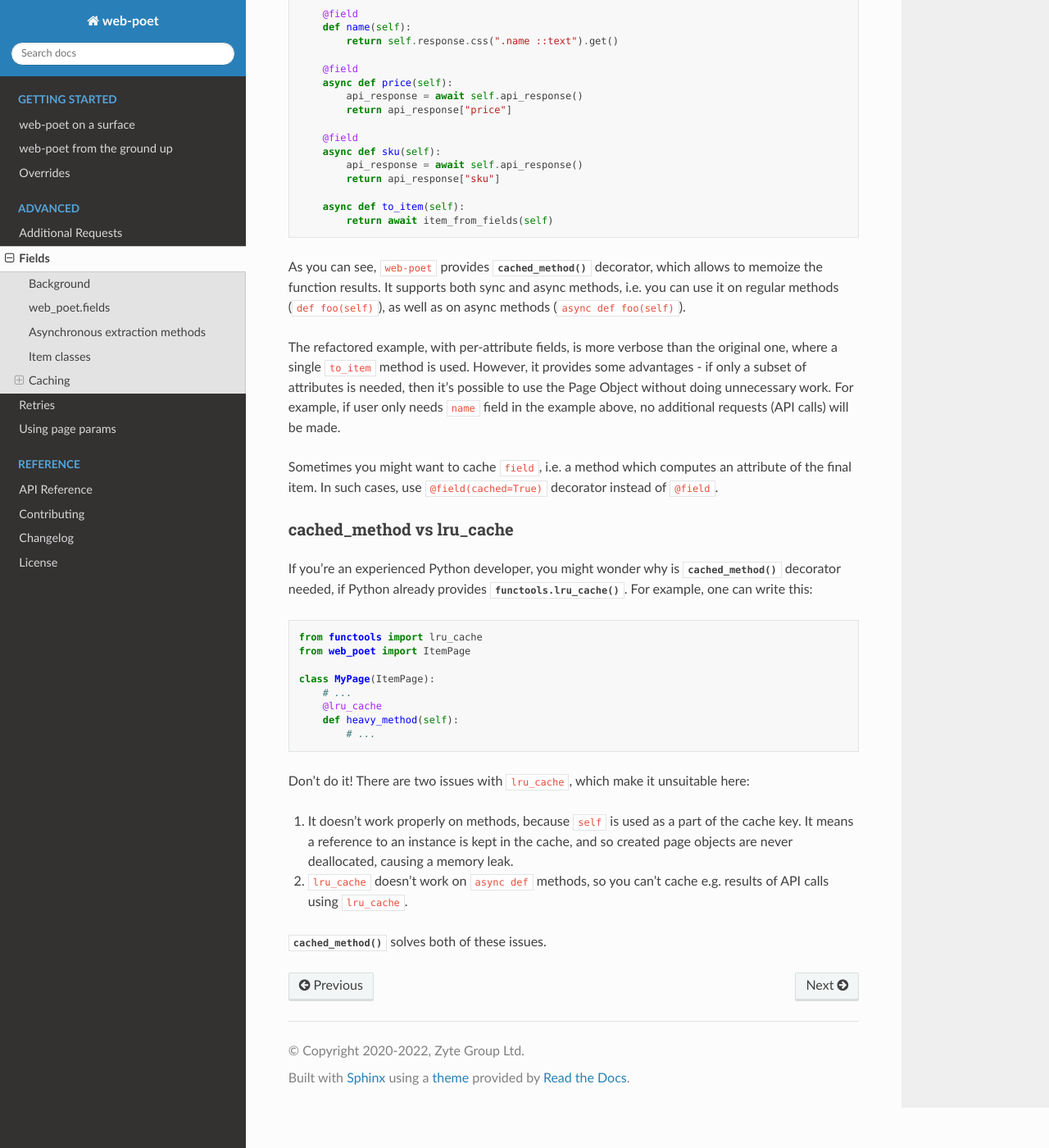
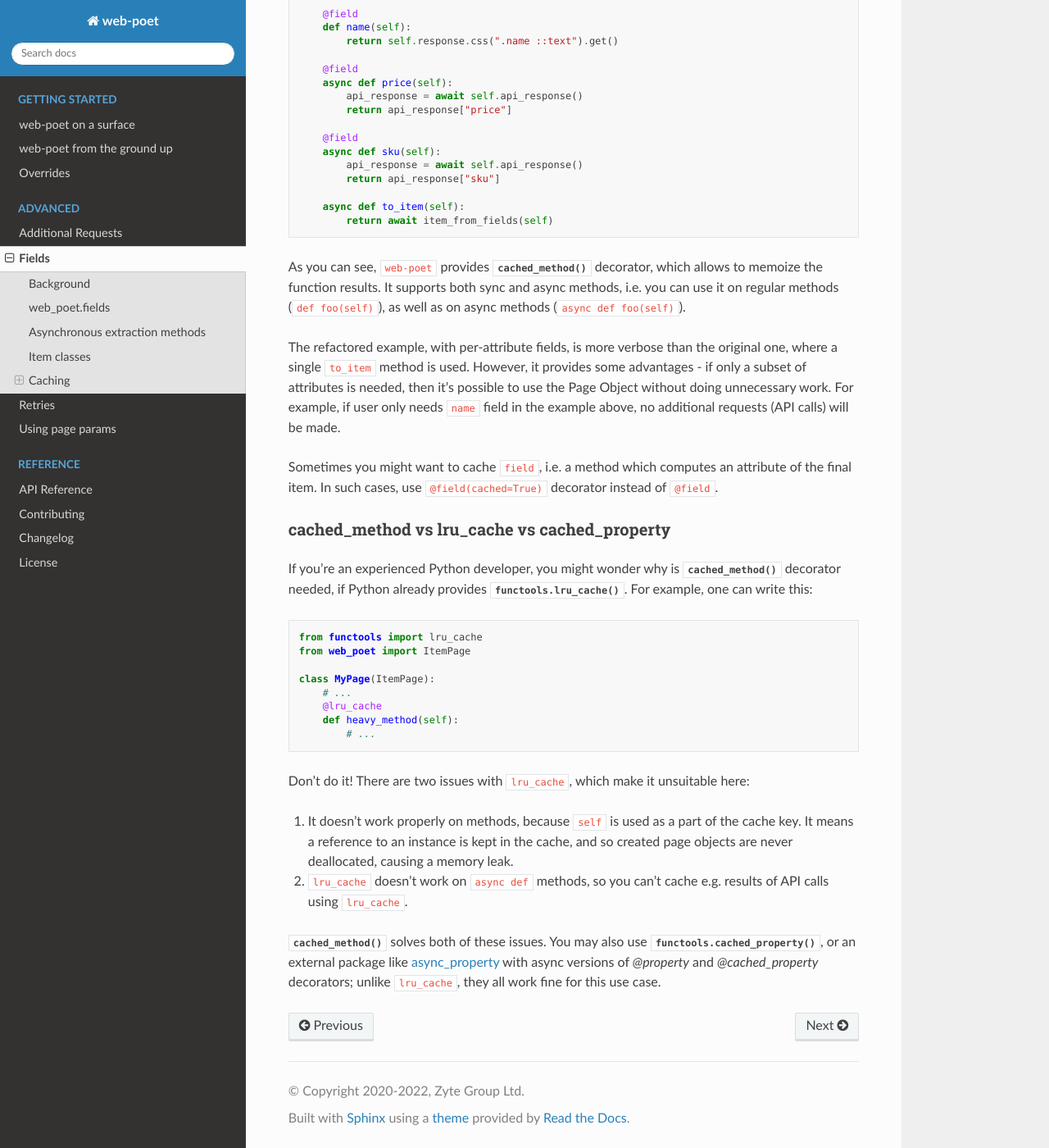
Before and after one commit to scrapinghub/web-poet, a Sphinx documentation site: the page built from docs/advanced/fields.rst, in a window 1280 px wide and 1400 px high, scrolled down 4482 px. Shown: the whole window at 82% size. Built offline with Sphinx 7.4.7 and the Read the Docs theme 2.0.0, drawn with Linux system fonts in a browser that asks for light colours.

Commit message:
mention cached_property in the docs

```diff
--- a/docs/advanced/fields.rst
+++ b/docs/advanced/fields.rst
@@ -282,8 +282,8 @@ Sometimes you might want to cache ``field``, i.e. a method which computes an
 attribute of the final item. In such cases, use ``@field(cached=True)``
 decorator instead of ``@field``.
 
-cached_method vs lru_cache
-~~~~~~~~~~~~~~~~~~~~~~~~~~
+cached_method vs lru_cache vs cached_property
+~~~~~~~~~~~~~~~~~~~~~~~~~~~~~~~~~~~~~~~~~~~~~
 
 If you're an experienced Python developer, you might wonder why is
 :func:`~.cached_method` decorator needed, if Python already provides
@@ -309,5 +309,9 @@ here:
 2. ``lru_cache`` doesn't work on ``async def`` methods, so you can't cache
    e.g. results of API calls using ``lru_cache``.
 
+:func:`~.cached_method` solves both of these issues. You may also use
+:func:`functools.cached_property`, or an external package like async_property_
+with async versions of `@property` and `@cached_property` decorators; unlike
+``lru_cache``, they all work fine for this use case.
 
-:func:`~.cached_method` solves both of these issues.
+.. _async_property: https://github.com/ryananguiano/async_property
```
